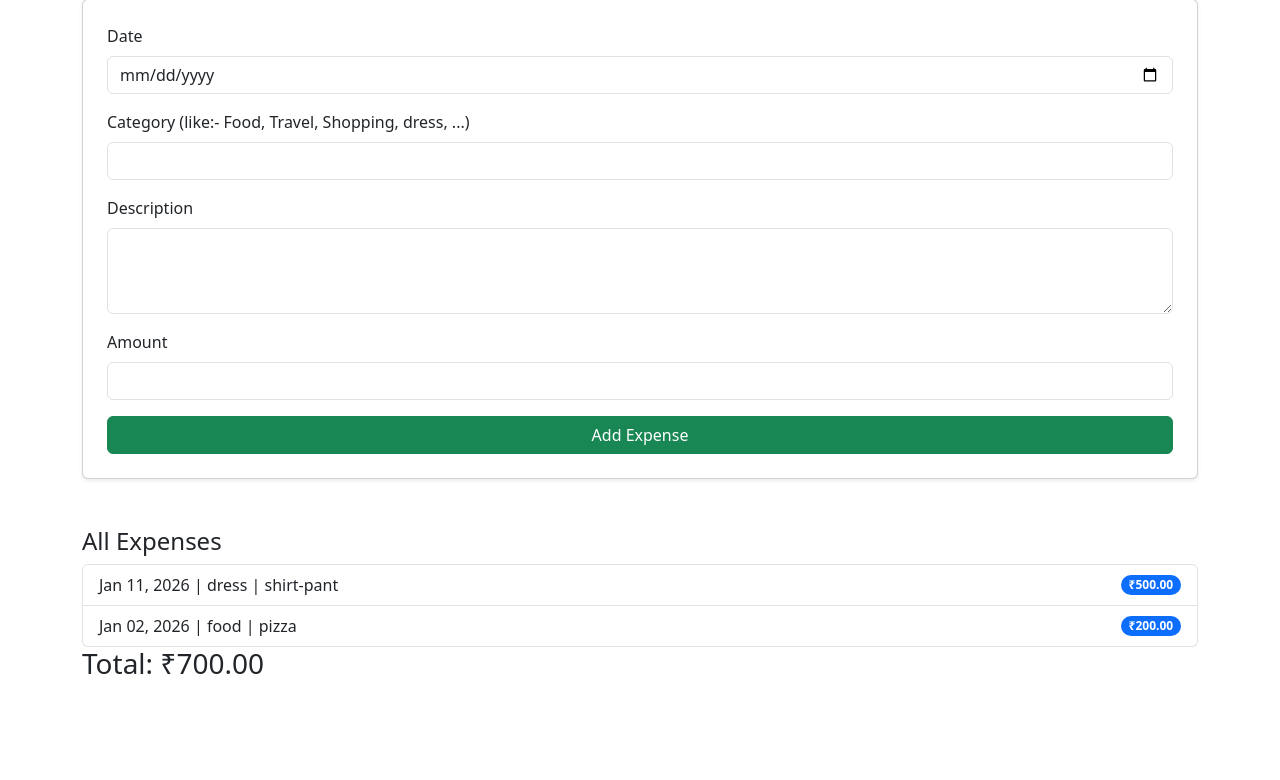
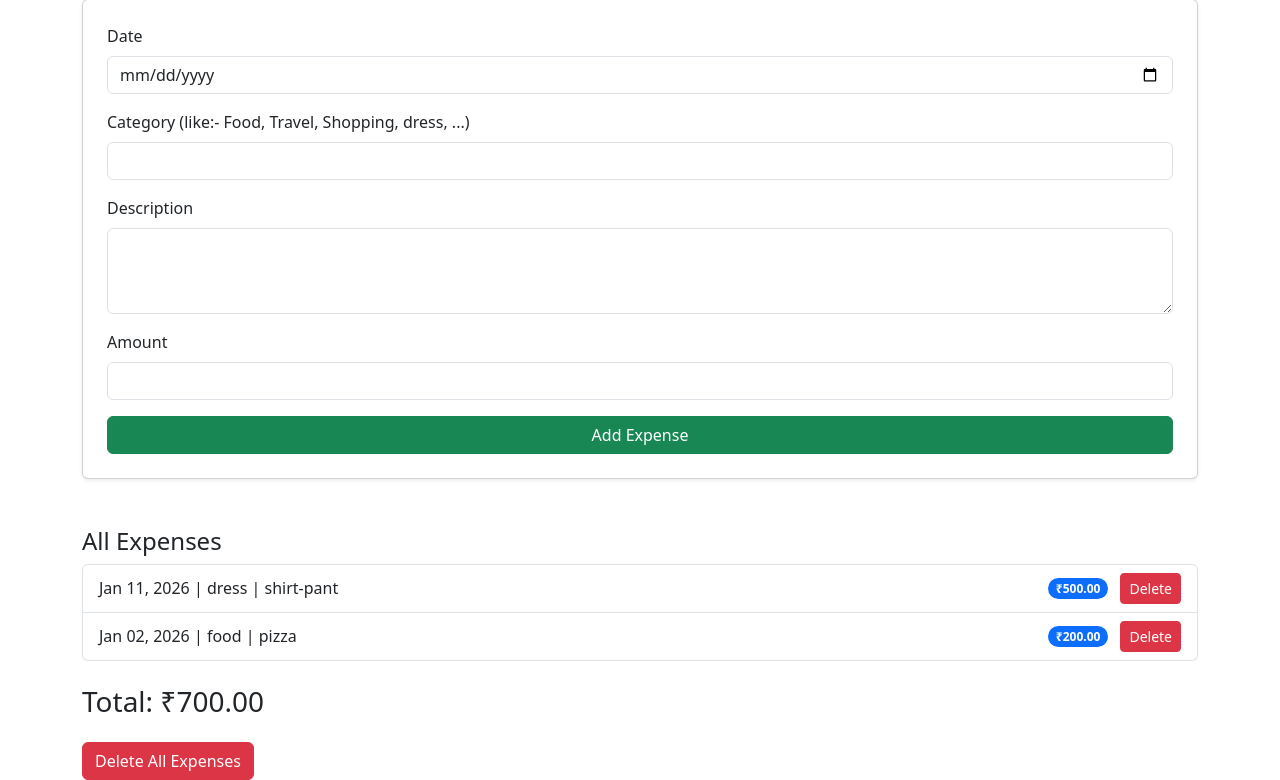
Before and after one commit to ethicalvishal/Expense_Tracker, a Django app: page / in a window 1280 px wide. Shown: the part 121-901 px from the top of the page. Before the commit the page ends 795 px from the top, so only its background shows below. Run offline with Django 5.2, Linux system fonts and the light colour scheme; data comes from the database, SQL or seed files in the repository.

Commit message:
Add delete button

```diff
--- a/expenses/templates/expenses/index.html
+++ b/expenses/templates/expenses/index.html
@@ -40,13 +40,24 @@
         {% for expense in expenses %}
             <li class="list-group-item d-flex justify-content-between align-items-center">
                 <span>{{ expense.date|date:"M d, Y" }} | {{ expense.category }} | {{ expense.description }}</span>
-                <span class="badge bg-primary rounded-pill">₹{{ expense.amount }}</span>
+
+                <div>
+                    <span class="badge bg-primary rounded-pill">₹{{ expense.amount }}</span>
+
+                    <!-- Delete Single Expense -->
+                    <a href="{% url 'delete_expense' expense.id %}" class="btn btn-danger btn-sm ms-2"
+                    onclick="return confirm('Delete this expense?')">Delete</a>
+                </div>
             </li>
         {% endfor %}
     </ul>
 
-     <!-- Total -->
-    <h3>Total: ₹{{ total_amount }}</h3>
+     <!-- Total Amount -->
+    <h3 class="mt-4">Total: ₹{{ total_amount }}</h3>
+
+    <!-- Delete All Expenses -->
+     <a href="{% url 'delete_all_expenses' %}" class="btn btn-danger mt-3" onclick="return confirm('Delete all expenses?')">Delete All Expenses</a>
+
 </div>
 
 <!-- Bootstrap JS -->
--- a/expenses/urls.py
+++ b/expenses/urls.py
@@ -1,6 +1,8 @@
 from django.urls import path
-from .views import expense_list
+from .views import expense_list, delete_expense, delete_all_expenses
 
 urlpatterns = [
     path('', expense_list),
+    path('delete/<int:expense_id>/', delete_expense, name='delete_expense'),
+    path('delete_all/', delete_all_expenses, name='delete_all_expenses'),
 ]
--- a/expenses/views.py
+++ b/expenses/views.py
@@ -1,4 +1,4 @@
-from django.shortcuts import render, redirect
+from django.shortcuts import render, redirect, get_object_or_404
 from .models import Expense
 from .forms import ExpenseForm
 
@@ -18,3 +18,14 @@ def expense_list(request):
         'expenses': expenses,
         'total_amount': total_amount
     })
+
+    # Delete Single Expense
+def delete_expense(request, expense_id):
+    expense = get_object_or_404(Expense, id=expense_id)
+    expense.delete()
+    return redirect('/')
+
+# Delete All Expenses
+def delete_all_expenses(request):
+    Expense.objects.all().delete()
+    return redirect('/')
```
Also changed, not shown: 1 other file.
